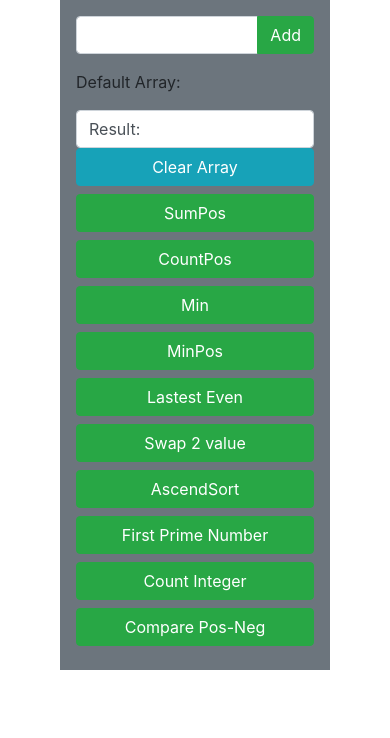
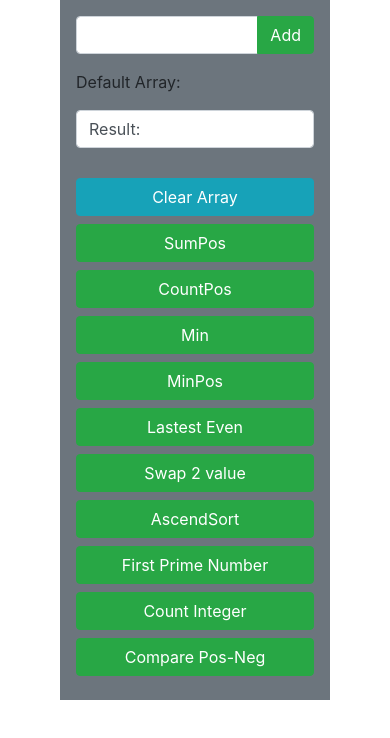
Before and after one commit to vpgiang0205/jsLoop, a plain HTML site: page index.html in a window 390 px wide. Drawn offline with nearby package versions, Linux system fonts and the light colour scheme.

Commit message:
update responsive buttons-container

```diff
--- a/css/style.css
+++ b/css/style.css
@@ -0,0 +1,5 @@
+@media screen and (width <= 414px)  {
+    .buttons-container{
+        margin-top: 30px
+    }
+}
--- a/index.html
+++ b/index.html
@@ -124,7 +124,7 @@
             </div>
           </div>
           <div class="col-sm-4">
-            <div class="buttons-container float-sm-right mt-md-3 mt-sm-3">
+            <div class="buttons-container float-sm-right">
               <button
                 id="clearBtn"
                 class="btn btn-info btn-block mb-2"
```
